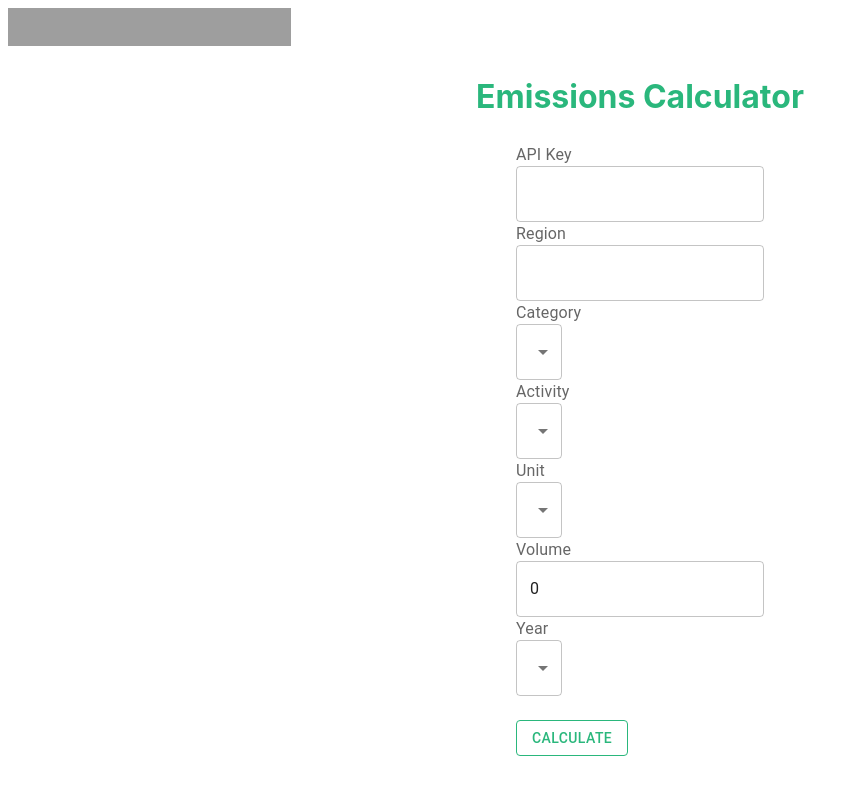
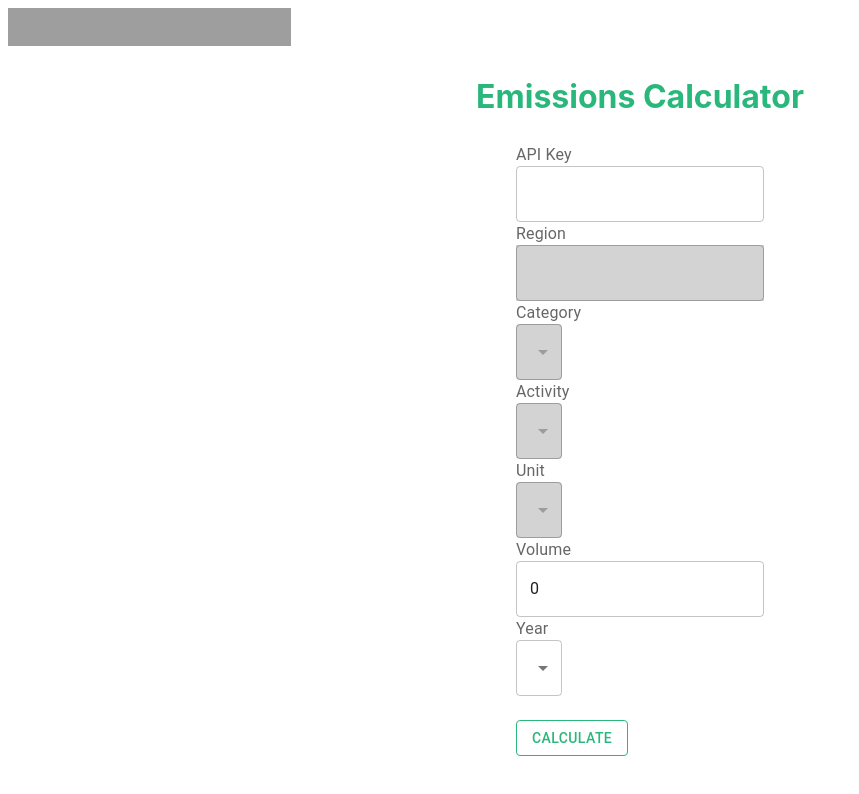
Before and after one commit to penguoir/ditchcarbon-react, a React (Vite) app: page / in a window 1280 px wide. Shown: the top 794 px of the page, without its empty margins (0-859 px from the left). Built offline with nearby package versions, Linux system fonts and the light colour scheme; grey boxes are pictures that could not be loaded.

Commit message:
Disable textbox
Grey outs and disables textbox

```diff
--- a/src/App.tsx
+++ b/src/App.tsx
@@ -72,16 +72,20 @@ function App() {
 
 	const [categories, setCategories] = useState<string[]>([]);
 	const [category, setCategory] = useState<string>("");
+	const [categoryDisabled, setCategoryDisabled] = useState<boolean>(true);
 
 	const [activities, setActivities] = useState<ActivityArray>([]);
 	const [activity, setActivity] = useState<string>("Activity");
 	const [activityIndex, setActivityIndex] = useState<number>(0);
+	const [activityDisabled, setActivityDisabled] = useState<boolean>(true);
 
 	const [units, setUnits] = useState<string[]>([]);
 	const [unit, setUnit] = useState<string>("");
+	const [unitDisabled, setUnitDisabled] = useState<boolean>(true);
 
 	const [region, setRegion] = useState<string>("");
 	const [regionError, setRegionError] = useState<string>("");
+	const [regionDisabled, setRegionDisabled] = useState<boolean>(true);
 
 	const [years, setYears] = useState<number[]>([]);
 	const [year, setYear] = useState<number>();
@@ -194,11 +198,13 @@ function App() {
 	useEffect(() => {
 		console.log(category);
 		category && getActivities();
+		category.length === 0 ? setActivityDisabled(true) : setActivityDisabled(false)
 	}, [category, categories]);
 
 	useEffect(() => {
 		console.log(activities[activityIndex]?.available_declared_units);
 		setUnits(activities[activityIndex]?.available_declared_units);
+		activityIndex >= 0 ? setUnitDisabled(true) : setUnitDisabled(false)
 	}, [activityIndex, activities]);
 
 	useEffect(() => {
@@ -207,11 +213,13 @@ function App() {
 
 	useEffect(() => {
 		getCategories();
+		region.length === 0 ? setCategoryDisabled(true) : setCategoryDisabled(false)
 	}, [region]);
 
 	useEffect(() => {
 		// update options object with new api key after "Bearer "
 		options.headers.authorization = `Bearer ${apiKey}`;
+		apiKey.length === 0 ? setRegionDisabled(true) : setRegionDisabled(false)
 	}, [apiKey])
 
 	return (
@@ -248,6 +256,8 @@ function App() {
 							value={region}
 							variant="outlined"
 							onChange={(e) => setRegion(e.target.value.toUpperCase())}
+							{...(regionDisabled ? { sx : {backgroundColor: '#D3D3D3'}} : {})}
+							disabled={regionDisabled}
 						/>
 					</FormControl>
 					{regionError && (
@@ -265,6 +275,9 @@ function App() {
 							value={category}
 							label="Category"
 							onChange={(e) => setCategory(e.target.value)}
+							{...(categoryDisabled ? { sx : {backgroundColor: '#D3D3D3'}} : {})}
+							disabled={categoryDisabled}
+
 						>
 							{categories.length !== 0 ? (
 								categories.map((category) => {
@@ -291,6 +304,8 @@ function App() {
 							id="activity-select"
 							value={activityIndex}
 							label="Activity"
+							{...(activityDisabled ? { sx : {backgroundColor: '#D3D3D3'}} : {})}
+							disabled={activityDisabled}
 							onChange={(e) => {
 								console.log(e.target.value);
 								const index = parseInt(
@@ -302,7 +317,8 @@ function App() {
 									.slice(-3)
 									.join(", ");
 								setActivity(activity_name);
-							}}
+							}
+						}
 						>
 							{activities ? (
 								activities.map((activity, index) => {
@@ -329,6 +345,8 @@ function App() {
 							id="unit-select"
 							value={unit}
 							label="Unit"
+							{...(unitDisabled ? { sx : {backgroundColor: '#D3D3D3'}} : {})}
+							disabled={unitDisabled}
 							onChange={(e) => {
 								setUnit(e.target.value);
 							}}
```
